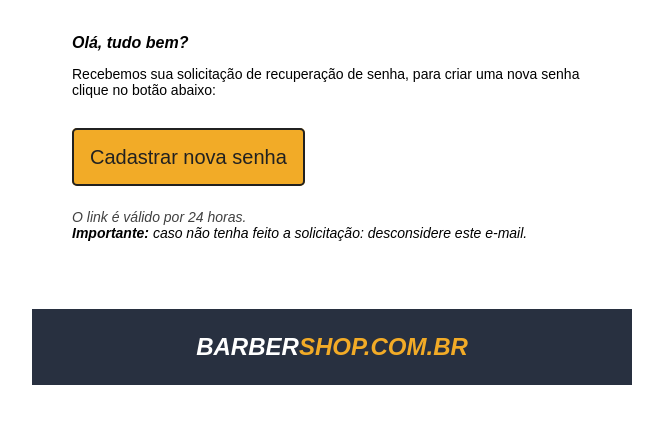
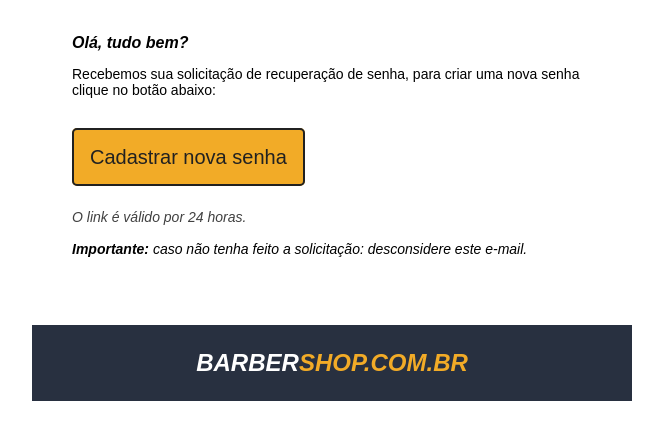
Before and after one commit to JJrCosta/email_html_EBAC, a plain HTML site: page email_recuperar_senha.html in a window 1280 px wide. Shown: the part 347-786 px from the top of the page, without its empty margins (308-971 px from the left). Drawn offline with Linux system fonts and the light colour scheme.

Commit message:
Fix padding space into important line

```diff
--- a/email_recuperar_senha.html
+++ b/email_recuperar_senha.html
@@ -45,9 +45,10 @@
                     <td colspan="2" style="padding: 16px 40px;">
                         <p style="font-family: sans-serif; font-size: 14px; margin: 0; padding-bottom: 52px;">
                             <i>
-                                <span style="color: #414141; padding-bottom: 16px;">
+                                <span style="color: #414141;">
                                     O link é válido por 24 horas.
                                 </span>
+                                <br/>
                                 <br/>
                                 <b>
                                     Importante:
```
